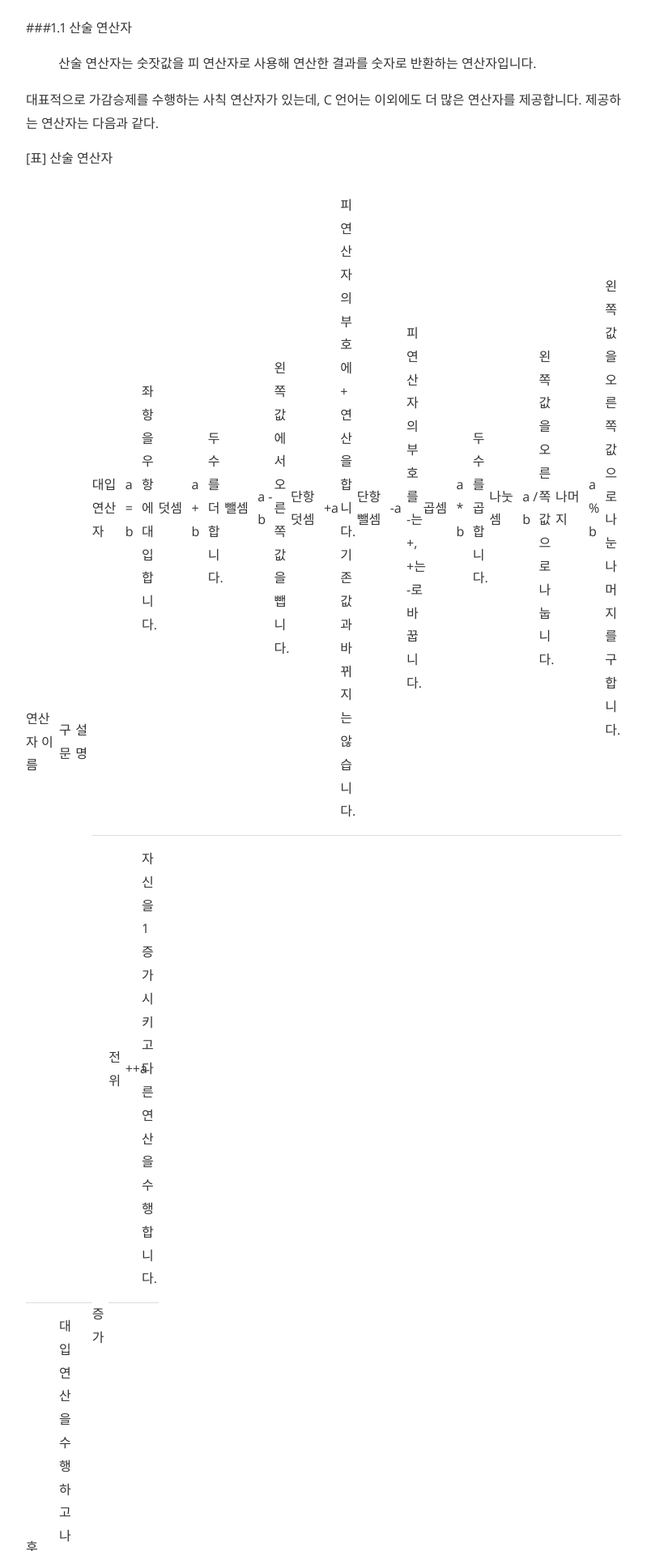
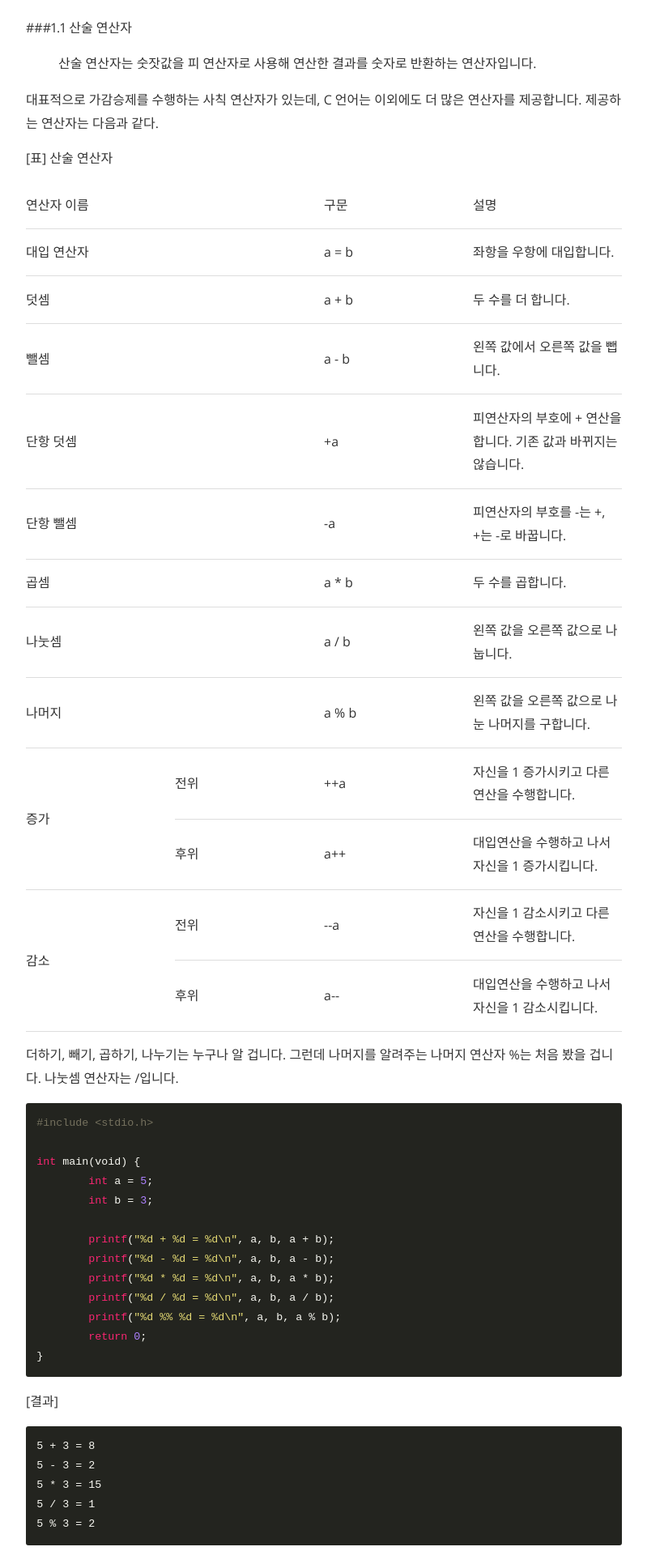
Before and after one commit to hwchoi2009/choichajang.github.io, a Jekyll site: the page built from _posts/2019-01-31-clang-00011-post.md, in a window 1280 px wide. Shown: the part 669-2584 px from the top of the page at 81% size, without its empty margins (240-1039 px from the left). Built offline with Jekyll 4.4.1, drawn with Linux system fonts in a browser that asks for light colours; nearby versions of some CDN libraries.

Commit message:
Update 2019-01-31-clang-00011-post.md

```diff
--- a/_posts/2019-01-31-clang-00011-post.md
+++ b/_posts/2019-01-31-clang-00011-post.md
@@ -27,135 +27,120 @@ categories: clang
 대표적으로 가감승제를 수행하는 사칙 연산자가 있는데, C 언어는 이외에도 더 많은 연산자를 제공합니다. 제공하는 연산자는 다음과 같다.
 
 [표] 산술 연산자
+
 <table>
+  <tr>
    <td rowspan="2" colspan="2" > 연산자 이름
-
    </td>
    <td rowspan="2" >구문
-
    </td>
    <td rowspan="2" >설명
-
    </td>
+  </tr>
+  <tr>
+  </tr>
+  <tr>
    <td colspan="2" >대입 연산자
-
    </td>
    <td>a = b
-
    </td>
    <td>좌항을 우항에 대입합니다.
-
    </td>
+  </tr>
+  <tr>
    <td colspan="2" >덧셈
-
    </td>
    <td>a + b
-
    </td>
    <td>두 수를 더 합니다.
-
    </td>
+  </tr>
+  <tr>
    <td colspan="2" >뺄셈
-
    </td>
    <td>a - b
-
    </td>
    <td>왼쪽 값에서 오른쪽 값을 뺍니다.
-
    </td>
+  </tr>
+  <tr>
    <td colspan="2" >단항 덧셈
-
    </td>
    <td>+a
-
    </td>
    <td>피연산자의 부호에 + 연산을 합니다. 기존 값과 바뀌지는 않습니다.
-
    </td>
+  </tr>
+  <tr>
    <td colspan="2" >단항 뺄셈
-
    </td>
    <td>-a
-
    </td>
    <td>피연산자의 부호를 -는 +, +는 -로 바꿉니다.
-
    </td>
+  </tr>
+  <tr>
    <td colspan="2" >곱셈
-
    </td>
    <td>a * b
-
    </td>
    <td>두 수를 곱합니다.
-
    </td>
+  </tr>
+  <tr>
    <td colspan="2" >나눗셈
-
    </td>
    <td>a / b
-
    </td>
    <td>왼쪽 값을 오른쪽 값으로 나눕니다.
-
    </td>
+  </tr>
+  <tr>
    <td colspan="2" >나머지
-
    </td>
    <td>a % b
-
    </td>
    <td>왼쪽 값을 오른쪽 값으로 나눈 나머지를 구합니다.
-
    </td>
+  </tr>
   <tr>
    <td rowspan="2" >증가
-
    </td>
    <td>전위
-
    </td>
    <td>++a
-
    </td>
    <td>자신을 1 증가시키고 다른 연산을 수행합니다.
-
    </td>
   </tr>
+  <tr>
    <td>후위
-
    </td>
    <td>a++
-
    </td>
    <td>대입연산을 수행하고 나서 자신을 1 증가시킵니다.
-
    </td>
+  </tr>
   <tr>
    <td rowspan="2" >감소
-
    </td>
    <td>전위
-
    </td>
    <td>--a
-
    </td>
    <td>자신을 1 감소시키고 다른 연산을 수행합니다.
-
    </td>
   </tr>
+  <tr>
    <td>후위
-
    </td>
    <td>a--
-
    </td>
    <td>대입연산을 수행하고 나서 자신을 1 감소시킵니다.
+   </td>
+  </tr>
+</table>
 
-   </td>
-</table>
 
 더하기, 빼기, 곱하기, 나누기는 누구나 알 겁니다. 그런데 나머지를 알려주는 나머지 연산자 %는 처음 봤을 겁니다. 나눗셈 연산자는 /입니다.
 
```
